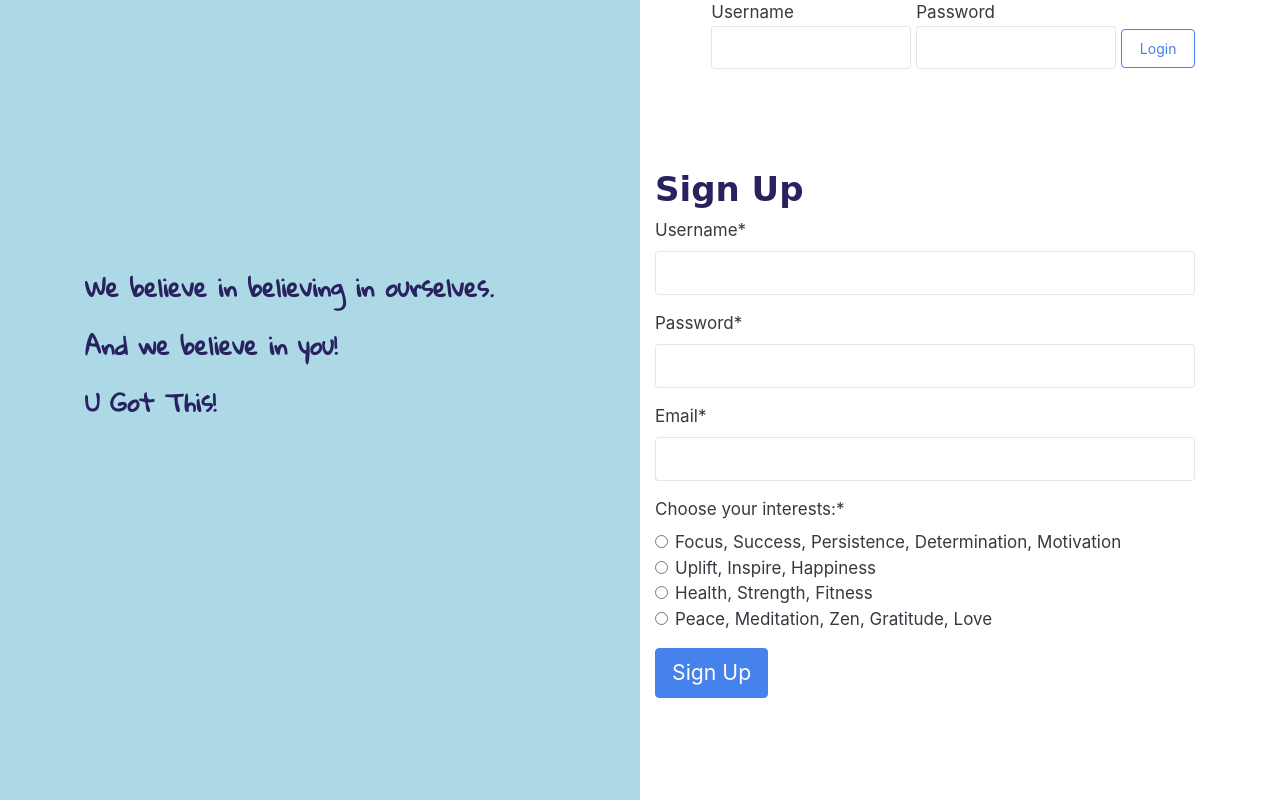
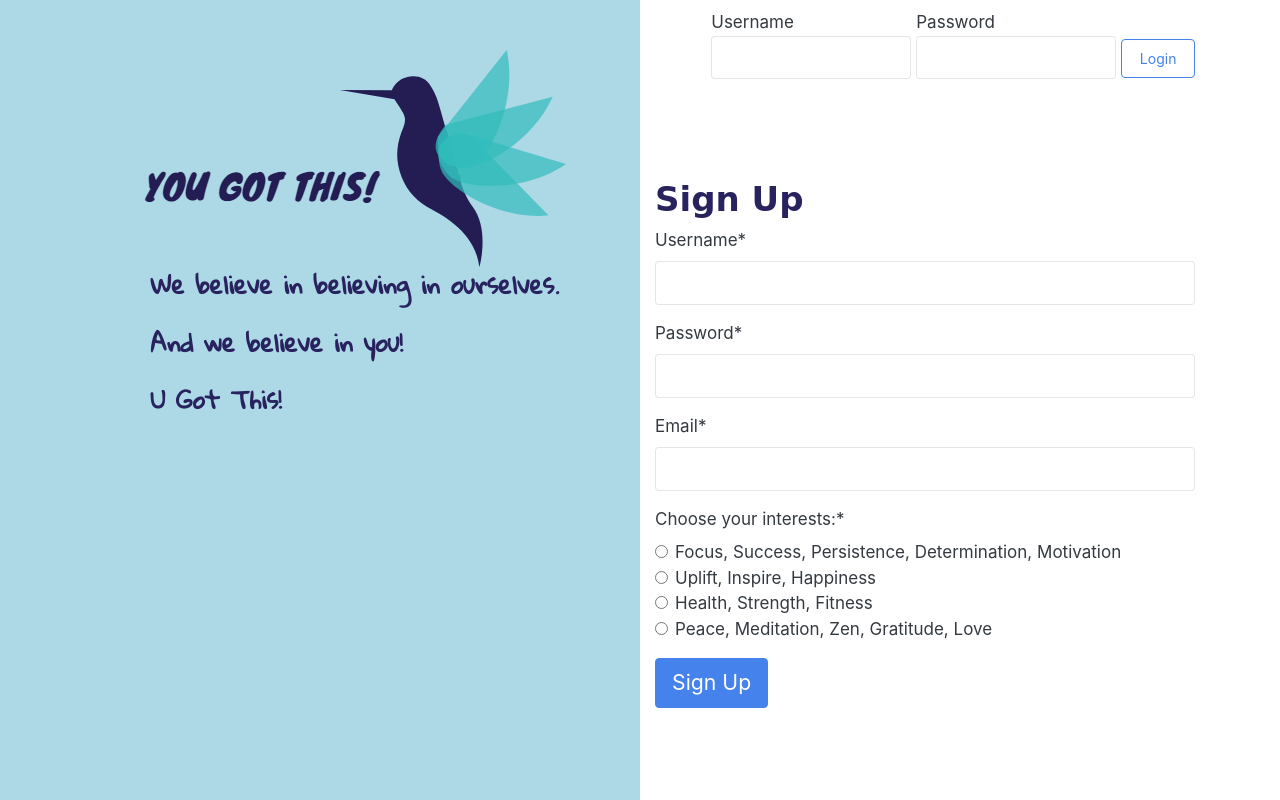
Before and after one commit to KSTeam-UGT/ugotthis, a Django app: page / in a window 1280 px wide. Run offline with Django 3.2, Linux system fonts and the light colour scheme; some libraries are stand-ins or nearby versions; some web fonts are replaced.

Commit message:
Add logo

```diff
--- a/ugotthis_app/static/style.css
+++ b/ugotthis_app/static/style.css
@@ -97,6 +97,9 @@ img {
 /* buttons */
 
 /* header */
+.logo-small {
+  height: 41px;
+}
 
 /* nav */
 
@@ -108,10 +111,24 @@ img {
   min-width: 100%;
 } */
 
+.homepage-logo-container,
+.homepage-slogan {
+  margin: 0 auto;
+}
+@media (min-width: 992px) {
+  .homepage-logo-container,
+  .homepage-slogan {
+    margin: auto;
+  }
+}
+
 .homepage-slogan-container {
   align-items: center;
   display: flex;
-  min-height: 100%;
+  flex-wrap: wrap;
+  /* min-height: 100%; */
+  padding-top: 47px;
+  padding-bottom: 100px;
 }
 
 .homepage-slogan {
@@ -124,6 +141,17 @@ img {
 
 .login-form-container {
   justify-content: center;
+  margin-top: 50px;
+}
+
+@media (min-width: 768px) {
+  .login-form-container {
+    margin-top: 10px;
+  }
+
+  .homepage-logo-top {
+    display: none;
+  }
 }
 
 .login-field {
@@ -184,6 +212,7 @@ img {
 
 .registration-form {
   margin-top: 100px;
+  margin-bottom: 50px;
 }
 
 /* messages */
--- a/ugotthis_app/templates/pages/homepage.html
+++ b/ugotthis_app/templates/pages/homepage.html
@@ -18,6 +18,7 @@
       {% if user.is_authenticated is not True %}
       <div class="container">
         <div class="row login-form-container">
+          <div class="homepage-logo-top"><img class="logo-small" src="/static/logo-bird-transparent.png" alt="logo"></div>
           <form action="." method="POST" class="form-inline login-form">
             {% csrf_token %}
             <div class="login-field">
@@ -49,6 +50,9 @@
     </div>
     <div class="bg-color-brand-1 col-md-6">
         <div class="homepage-slogan-container">
+          <div class="homepage-logo-container">
+            <img src="{% static "logo-transparent.png" %}" alt="logo">
+          </div>
           <h1 class="homepage-slogan brand-font">We believe in believing in ourselves.<br /><br />
           And we believe in you!<br /><br />
           U Got This!</h1>
--- a/ugotthis_app/templates/pages/user_content.html
+++ b/ugotthis_app/templates/pages/user_content.html
@@ -8,6 +8,7 @@
 {% block content %}
 <div class="container">
   <div class="row">
+    <img class="logo-small" src="/static/logo-bird-transparent.png" alt="logo">
     <div class="col logout-container">
         <a href="/logout" class="btn btn-lg btn-primary">Logout</a>
     </div>
```
Also changed, not shown: db.sqlite3, ugotthis_app/static/logo-bird-transparent.png (added), ugotthis_app/static/logo-transparent.png (added), 1 other file.
